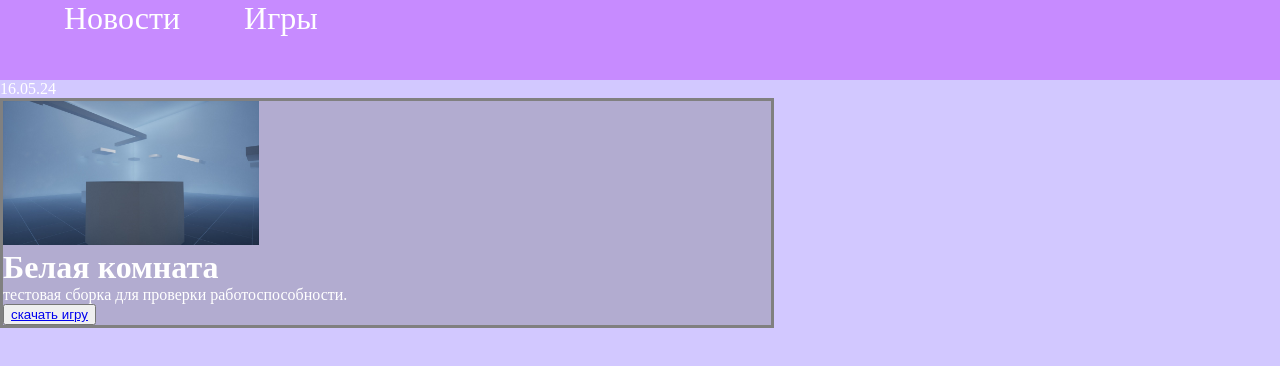
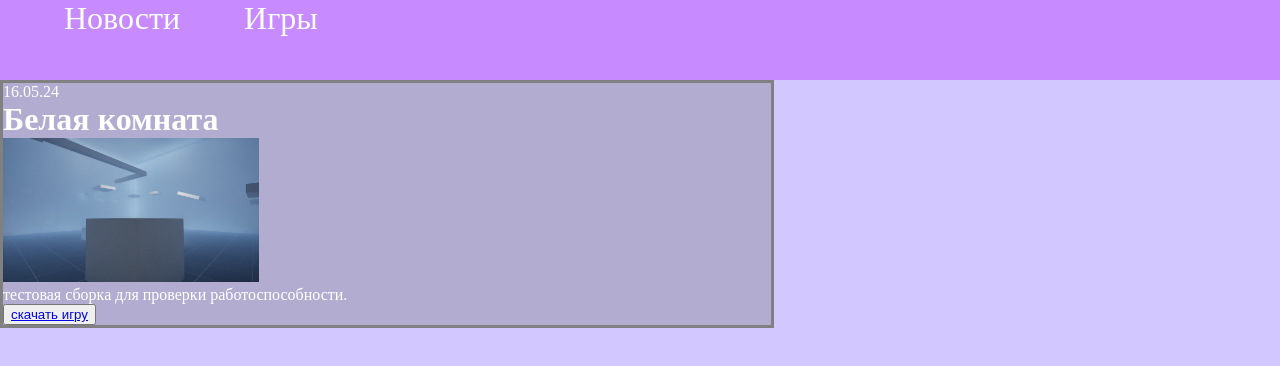
Before and after one commit to ammaikumo/amaiSite, a plain HTML site: page index.html in a window 1280 px wide. Drawn offline with Linux system fonts and the light colour scheme.

Commit message:
index.html

```diff
--- a/index.html
+++ b/index.html
@@ -11,12 +11,22 @@
             </div>
         </header>
         <main>
-            <span class="date">16.05.24</span>
             <div class="news">
-                <img src="img/screen.jpg" alt="screen">
-                <h1>Белая комната</h1>
-                <span>тестовая сборка для проверки работоспособности.</span>
-                <p><button><a href="magnet:?xt=urn:btih:0DD7FD9312ADDF8CFA776E83F2C4AB4DBEEF64B4&dn=Windows&tr=udp%3a%2f%2ftracker.openbittorrent.com%3a80%2fannounce&tr=udp%3a%2f%2ftracker.opentrackr.org%3a1337%2fannounce&tr=wss%3a%2f%2fwstracker.online">скачать игру</a></button></p>
+                <span class="date">16.05.24</span>
+                <div class="wrapper">
+                    <div class="headerGame">
+                        <h1>Белая комната</h1>
+                    </div>
+                    <div class="newsInfo">
+                        <div class="screen">
+                            <img src="img/screen.jpg" alt="screen">
+                        </div>
+                        <div class="about">
+                            <span>тестовая сборка для проверки работоспособности.</span>
+                            <p><button><a href="magnet:?xt=urn:btih:0DD7FD9312ADDF8CFA776E83F2C4AB4DBEEF64B4&dn=Windows&tr=udp%3a%2f%2ftracker.openbittorrent.com%3a80%2fannounce&tr=udp%3a%2f%2ftracker.opentrackr.org%3a1337%2fannounce&tr=wss%3a%2f%2fwstracker.online">скачать игру</a></button></p>
+                        </div>
+                    </div>
+                </div>
             </div>
         </main6>
     </body>
```
